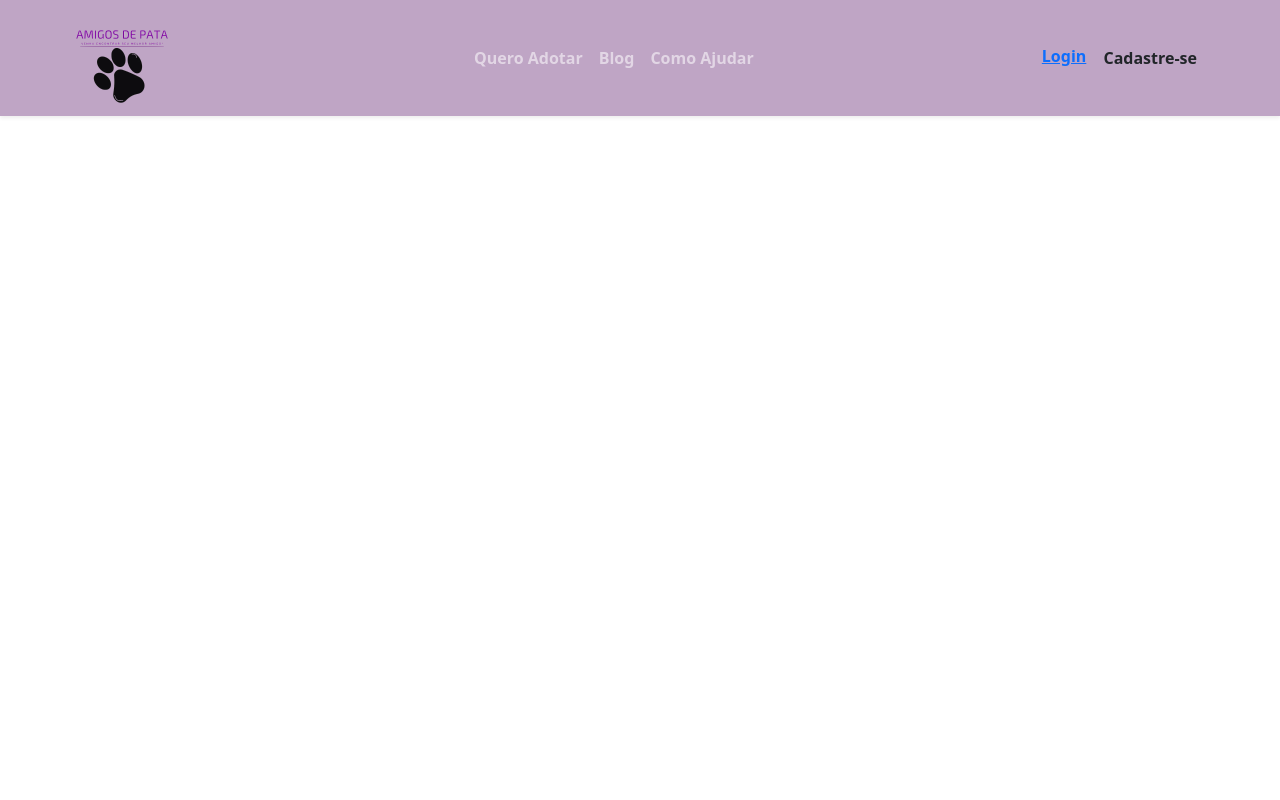
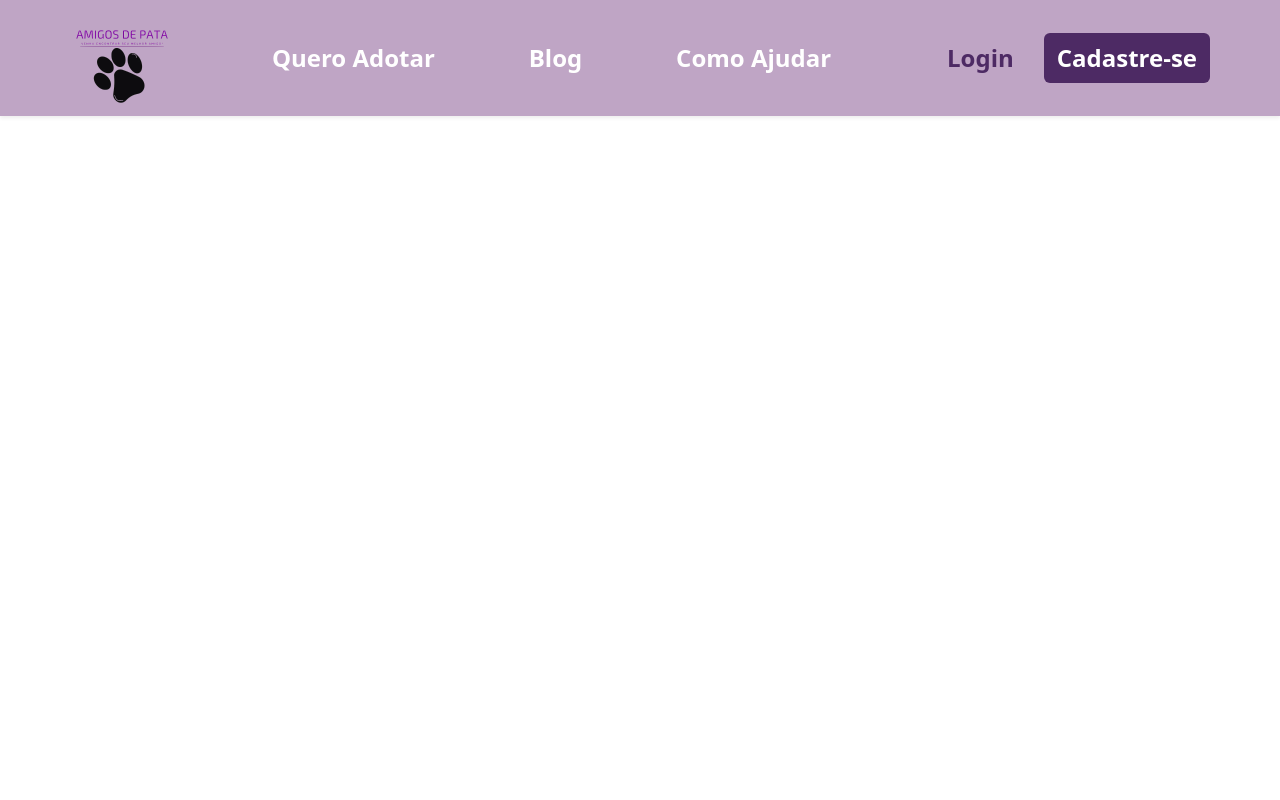
Before and after one commit to santos-joao/Adocao.Animais, a Flask app: page /blog in a window 1280 px wide. Run offline with Flask 3, Linux system fonts and the light colour scheme.

Commit message:
update - css
adição de uma penca de coisa pra facilitar na leitura do código html.

```diff
--- a/static/style.css
+++ b/static/style.css
@@ -9,8 +9,7 @@
 
   /* Itens do carrossel */
   .carousel-item {
-
-    width: px;  /* Defina a largura desejada dos itens */
+    width: 100%;  /* Defina a largura desejada dos itens */
     height: 400px; /* Defina a altura dos itens */
     overflow: hidden; /* Garante que a imagem não ultrapasse os limites do item */
     position: relative;
@@ -21,6 +20,7 @@
   .carousel-item img {
     width: 100%; /* A imagem ocupa toda a largura do item */
     height: 100%; /* A imagem ocupa toda a altura do item */
+    object-fit: contain;  /* isso aqui serve pra imagem caber certinho no carrossel, sem esticar. precisamos de imagens que sejam do mesmo tamanho */
     border-radius: 10px; /* Opcional, se você quiser bordas arredondadas */
   }
 
@@ -32,26 +32,110 @@
     margin-top: 20px;
     text-align: center;
 }
+
+/* navbar */
+/* lutei pra deixar bonitinho, não mexer */
 nav{
     background: #bfa5c5;
 }
 
 .navbar img {
-  width: 100px; /* Ajuste o tamanho conforme necessário */
+  width: 100px;
 }
 
+.navbar-nav {
+  display: flex;
+  justify-content: space-evenly;
+  flex: 2;
+}
 
+.navbar-nav .nav-item .nav-link {
+  font-size: 1.5em;
+  color: white;
+  transition: color 0.3s ease, transform 0.3s ease; /* isso aqui é pra adicionar transição suave do efeito hover */
+}
 
-  body{
+.navbar-nav .nav-item .nav-link:hover {  /* efeito hover */
+  color: rgb(60, 30, 80);
+  transform: scale(1.1);
+}
 
+.navbar-links {
+  display: flex;
+  justify-content: flex-end;
+  align-items: center;
+  margin-left: auto;
+}
+
+.navbar-links a {
+  margin-left: 30px;
+  font-size: 1.5em;
+}
+
+.no-underline {
+  text-decoration: none;
+  color: rgb(77, 42, 100);
+  transition: color 0.3s ease, transform 0.3s ease;
+}
+
+.no-underline:hover {
+  color: rgb(60, 30, 80);
+  transform: scale(1.1);
+}
+
+.navbar-links .btn {
+  background-color: rgb(77, 42, 100);
+  color: white;
+  transition: color 0.3s ease, transform 0.3s ease;
+}
+
+.navbar-links .btn:hover {
+  background-color: rgb(60, 30, 80);
+  transform: scale(1.1);
+}
+
+/* body */
+body{
   height: 100vh; /* Preenche toda a altura da tela */
   margin: 0;
   border-radius: 100000px;
-  }
+}
 
-  .card-body{
-    background: #bfa5c5;
-    color: #0c0c0c;
+/* cards */
+.card {
+  height: 500px;
+  text-align: center;
+}
 
+.card-body{
+  background: #bfa5c5;
+  display: flex;
+  flex-direction: column;
+  justify-content: start;
+  align-items: center;
+  padding-top: 3rem;
+}
 
-  }
+.card-title {
+  font-size: 1.5rem;
+  margin-bottom: 5rem;
+  color: rgb(77, 42, 100);
+  font-weight: bold;
+}
+
+.btn-custom {
+  background-color: rgb(77, 42, 100);
+  color: white;
+  font-size: 1.1rem;
+  display: flex;
+  justify-content: center;
+  align-items: center;
+  padding: 0.75rem 1rem;
+  text-decoration: none;
+  font-weight: bold;
+}
+
+.btn-custom:hover {  /* efeito hover */
+  background-color: rgb(60, 30, 80);
+  color: white;
+}
```
